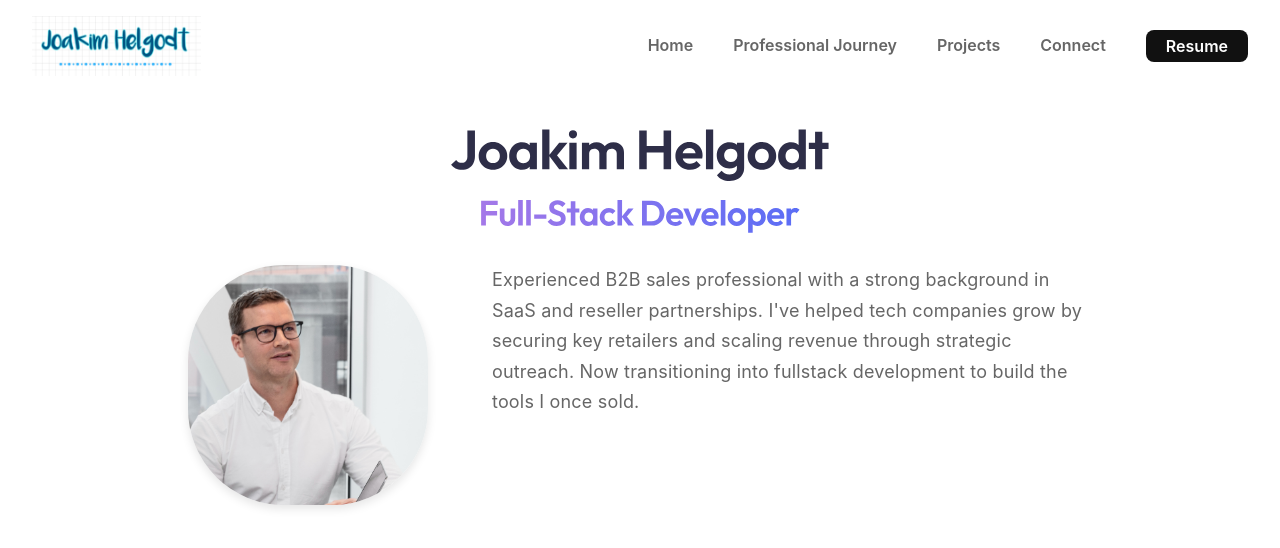
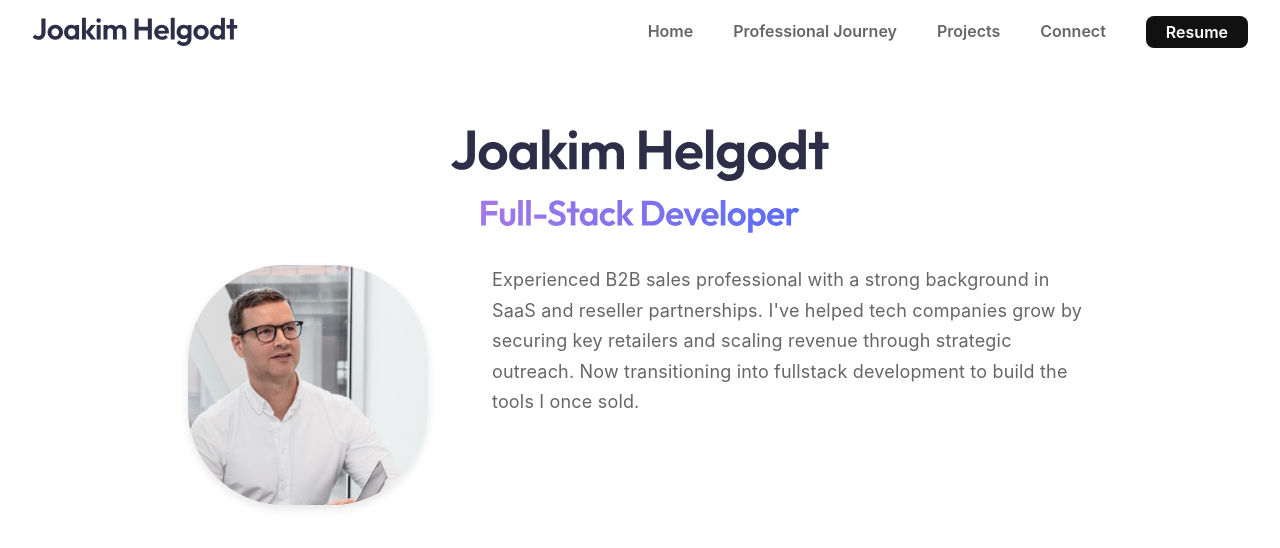
Before and after one commit to jhelgodt/Portfolio2, an Angular app: page / in a window 1280 px wide. Shown: the top 548 px of the page. Built offline with nearby package versions, Linux system fonts and the light colour scheme.

Commit message:
chore(navbar): update logo styling in navbar

```diff
--- a/src/app/components/navbar/navbar.component.html
+++ b/src/app/components/navbar/navbar.component.html
@@ -2,7 +2,7 @@
   <div class="navbar__container">
     <a href="#" class="navbar__logo">
       <img
-        src="assets/joakim_helgodt_logo.png"
+        src="assets/name.svg"
         alt="Joakim Helgodt Logo"
         class="navbar__logo-img"
       />
--- a/src/app/components/navbar/navbar.component.scss
+++ b/src/app/components/navbar/navbar.component.scss
@@ -18,7 +18,7 @@
   }
 
   &__logo-img {
-    height: 60px;
+    height: 30px;
   }
 
   &__menu {
```
Also changed, not shown: src/assets/joakim_helgodt_logo.svg (added).
